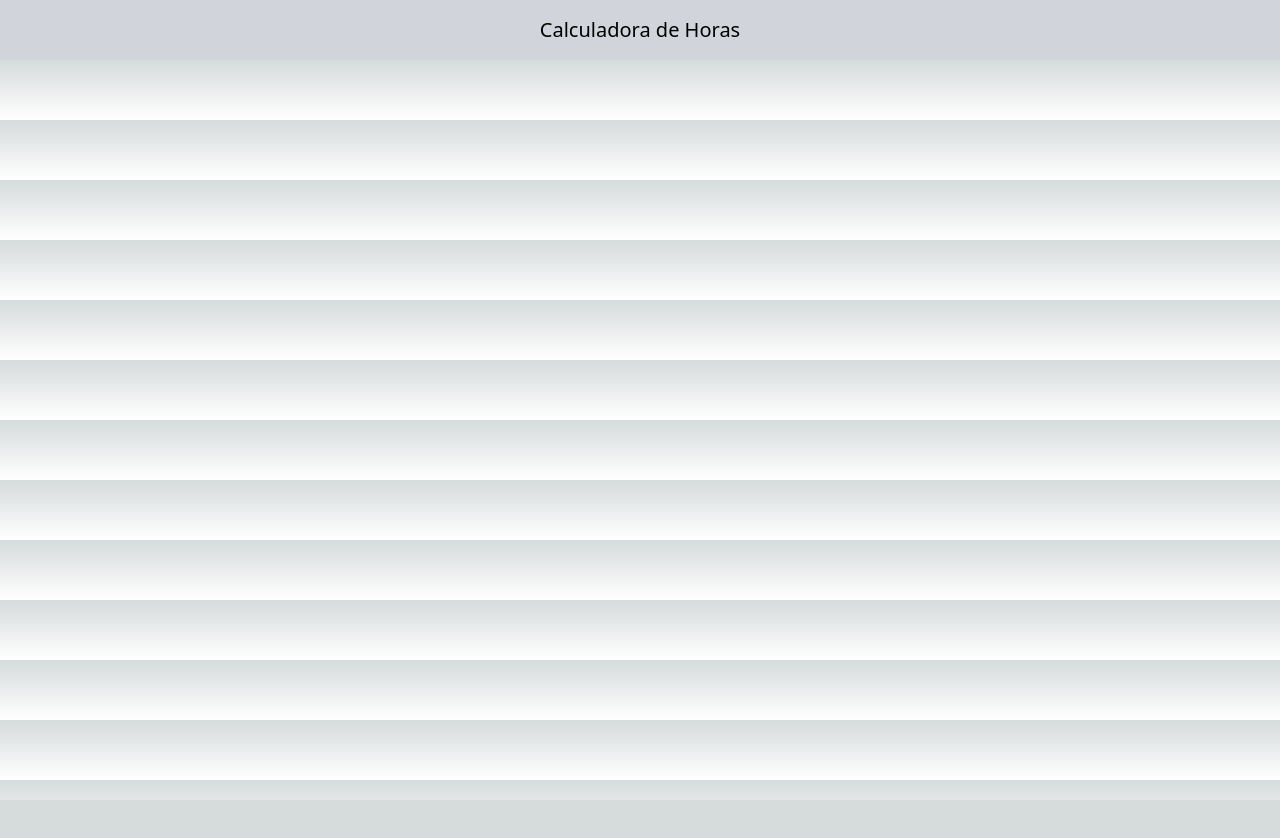
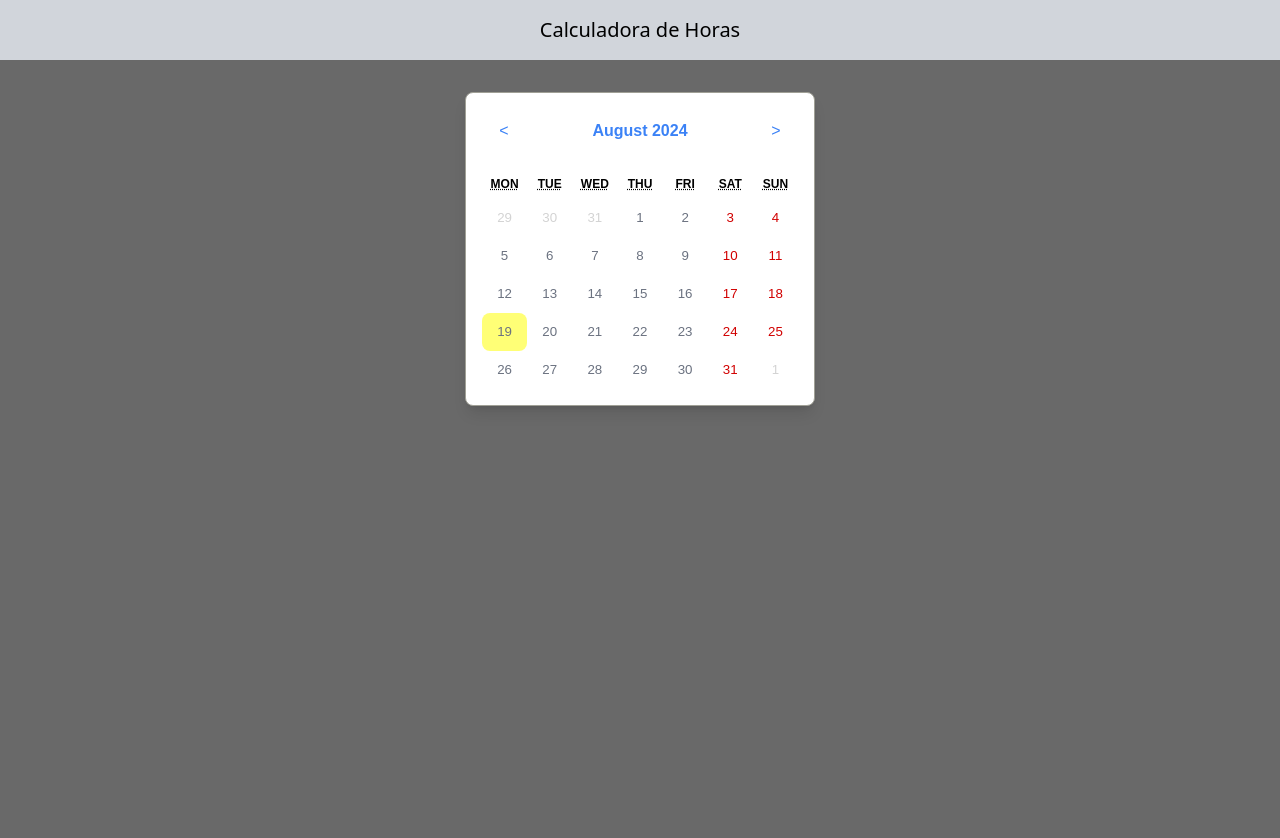
Before and after one commit to lucasribeiroc/calculadorahoras, a Next.js app: page / in a window 1280 px wide. Shown: the top 838 px of the page. Before the commit the page ends 800 px from the top, so only its background shows below. Built offline with nearby package versions, Linux system fonts and the light colour scheme.

Commit message:
chore: Add Calc component and update dependencies

```diff
--- /dev/null
+++ b/src/components/Calendar.js
@@ -0,0 +1,67 @@
+import { useState, useEffect } from "react";
+import ReactCalendar from "react-calendar";
+import Modal from "../components/Modal";
+import "react-calendar/dist/Calendar.css";
+
+const Calendar = () => {
+  const [isModalOpen, setIsModalOpen] = useState(false);
+  const [selectedDate, setSelectedDate] = useState(null);
+  const [currentDate, setCurrentDate] = useState(new Date());
+
+  useEffect(() => {
+    // Garantir que a data atual seja definida apenas no cliente
+    setCurrentDate(new Date());
+  }, []);
+
+  const openModal = (date) => {
+    setSelectedDate(date);
+    setIsModalOpen(true);
+  };
+
+  const closeModal = () => {
+    setIsModalOpen(false);
+    setSelectedDate(null);
+  };
+
+  const handleDateClick = (date) => {
+    openModal(date);
+  };
+
+  return (
+    <div className="p-4">
+      <ReactCalendar
+        onClickDay={handleDateClick}
+        className="custom-calendar border border-gray-300 rounded-lg shadow-lg p-4"
+        tileClassName={({ date, view }) => {
+          if (view === "month") {
+            const isToday = date.toDateString() === currentDate.toDateString();
+            const isWeekend = date.getDay() === 0 || date.getDay() === 6;
+            const isWeekday = !isWeekend;
+            const isCurrentMonth = date.getMonth() === currentDate.getMonth();
+            return [
+              "p-2 text-center rounded-lg cursor-pointer",
+              isToday ? "bg-yellow-300 text-black" : "",
+              isWeekend ? "text-red-500" : "",
+              isWeekday ? "text-gray-500" : "",
+              !isCurrentMonth ? "tile-disabled" : "",
+              "hover:bg-gray-200",
+            ].join(" ");
+          }
+        }}
+        navigationLabel={({ date, label, locale, view }) => (
+          <div className="text-blue-500 font-semibold">{label}</div>
+        )}
+        nextLabel={<span className="text-blue-500">&gt;</span>}
+        prevLabel={<span className="text-blue-500">&lt;</span>}
+        next2Label={null}
+        prev2Label={null}
+        formatShortWeekday={(locale, date) =>
+          date.toLocaleDateString(locale, { weekday: "short" })
+        }
+      />
+      {isModalOpen && <Modal closeModal={closeModal} date={selectedDate} />}
+    </div>
+  );
+};
+
+export default Calendar;
--- /dev/null
+++ b/src/components/Home/Calc.js
@@ -0,0 +1,15 @@
+import Head from "next/head";
+import Calendar from "../Calendar";
+
+export default function Calc() {
+  return (
+    <div className="bg-lightgray min-h-screen">
+      <Head>
+        <title>Calculadora de Horas</title>
+      </Head>
+      <main className="p-4">
+        <Calendar />
+      </main>
+    </div>
+  );
+}
--- /dev/null
+++ b/src/components/Modal.js
@@ -0,0 +1,51 @@
+import { useEffect, useState } from "react";
+
+const Modal = ({ closeModal, date }) => {
+  const [clientDate, setClientDate] = useState(null);
+
+  useEffect(() => {
+    setClientDate(date);
+  }, [date]);
+
+  return (
+    <div className="fixed inset-0 flex items-center justify-center bg-black bg-opacity-50">
+      <div className="bg-white p-4 rounded shadow-lg w-full max-w-md">
+        <h2 className="text-center text-xl mb-4 text-black">
+          Lance suas horas
+        </h2>
+        <p className="text-center mb-4 text-black">
+          {clientDate ? clientDate.toDateString() : ""}
+        </p>
+        <div className="space-y-2">
+          {Array.from({ length: 5 }).map((_, index) => (
+            <div key={index} className="flex space-x-2">
+              <input
+                type="time"
+                defaultValue=""
+                className="flex-1 p-2 border border-gray-300 rounded text-black"
+              />
+              <input
+                type="time"
+                defaultValue=""
+                className="flex-1 p-2 border border-gray-300 rounded text-black"
+              />
+            </div>
+          ))}
+        </div>
+        <div className="text-center mt-4 flex justify-center space-x-4">
+          <button
+            onClick={closeModal}
+            className="px-4 py-2 bg-blue-500 text-white rounded"
+          >
+            Fechar
+          </button>
+          <button className="px-4 py-2 bg-green-500 text-white rounded">
+            Salvar
+          </button>
+        </div>
+      </div>
+    </div>
+  );
+};
+
+export default Modal;
--- a/src/pages/index.js
+++ b/src/pages/index.js
@@ -1,9 +1,11 @@
 import Header from "../components/Home/Header";
+import Calc from "../components/Home/Calc";
 
 const Index = () => {
   return (
     <div>
       <Header />
+      <Calc />
     </div>
   );
 };
--- a/src/styles/globals.css
+++ b/src/styles/globals.css
@@ -31,3 +31,25 @@ body {
     text-wrap: balance;
   }
 }
+
+/* Adicione esta regra ao seu globals.css */
+.react-calendar__month-view__weekdays__weekday {
+  color: black !important;
+}
+
+/* Adicione esta regra ao seu globals.css */
+.custom-calendar {
+  width: 100%;
+  max-width: 800px; /* Ajuste o valor conforme necessário */
+  margin: 0 auto;
+}
+
+.custom-calendar .react-calendar {
+  width: 100%;
+  height: 100%;
+}
+
+/* Adicione esta regra ao seu globals.css */
+.tile-disabled {
+  color: #d3d3d3 !important; /* Cor cinza claro para datas apagadas */
+}
--- a/tailwind.config.js
+++ b/tailwind.config.js
@@ -12,6 +12,9 @@ module.exports = {
         "gradient-conic":
           "conic-gradient(from 180deg at 50% 50%, var(--tw-gradient-stops))",
       },
+      colors: {
+        lightgray: "#696969",
+      },
     },
   },
   plugins: [],
```
Also changed, not shown: package.json (+6 -5 lines), 1 other file (tests, documents, lock files or other folders).
